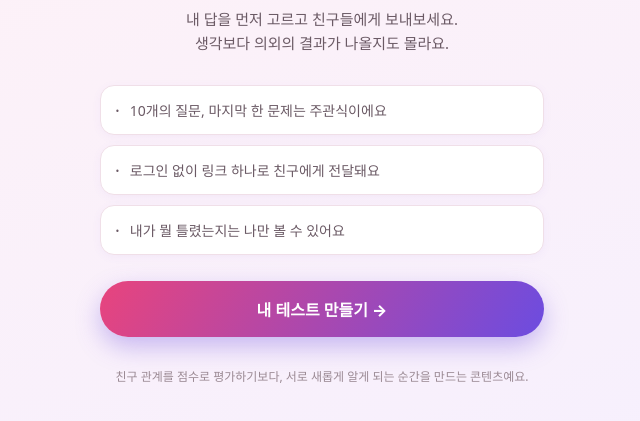
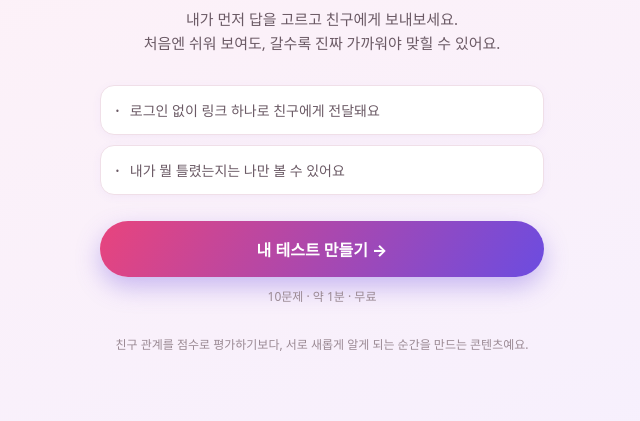
Before and after one commit to chanho-12345/myeotdoya, a website: page index.html in a window 1280 px wide. Shown: the part 179-600 px from the top of the page, without its empty margins (318-958 px from the left). Drawn offline with Linux system fonts and the light colour scheme.

Commit message:
Revise hero section and add test duration note
Updated the introductory text and added a note about the test duration.

```diff
--- a/index.html
+++ b/index.html
@@ -17,17 +17,17 @@
 
   <div class="hero">
     <h1>친한 사이라고,<br/>정말 나를 잘 아는 걸까?</h1>
-    <p>내 답을 먼저 고르고 친구들에게 보내보세요.<br/>생각보다 의외의 결과가 나올지도 몰라요.</p>
+    <p>내가 먼저 답을 고르고 친구에게 보내보세요.<br/>처음엔 쉬워 보여도, 갈수록 진짜 가까워야 맞힐 수 있어요.</p>
   </div>
 
   <ul class="feature-list">
-    <li><span class="ico">·</span>10개의 질문, 마지막 한 문제는 주관식이에요</li>
     <li><span class="ico">·</span>로그인 없이 링크 하나로 친구에게 전달돼요</li>
     <li><span class="ico">·</span>내가 뭘 틀렸는지는 나만 볼 수 있어요</li>
   </ul>
 
   <div class="cta-fixed">
     <a class="btn btn-primary" href="./create.html">내 테스트 만들기 →</a>
+    <p style="text-align:center;font-size:12px;color:var(--ink-muted);margin:10px 0 0;">10문제 · 약 1분 · 무료</p>
   </div>
 
   <p class="footer-note">친구 관계를 점수로 평가하기보다, 서로 새롭게 알게 되는 순간을 만드는 콘텐츠예요.</p>
```
